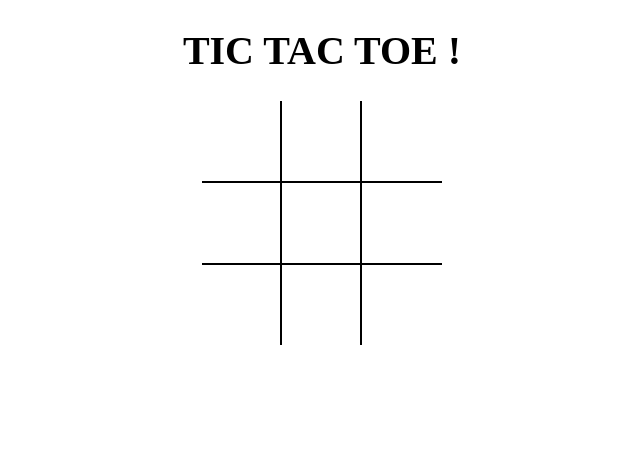
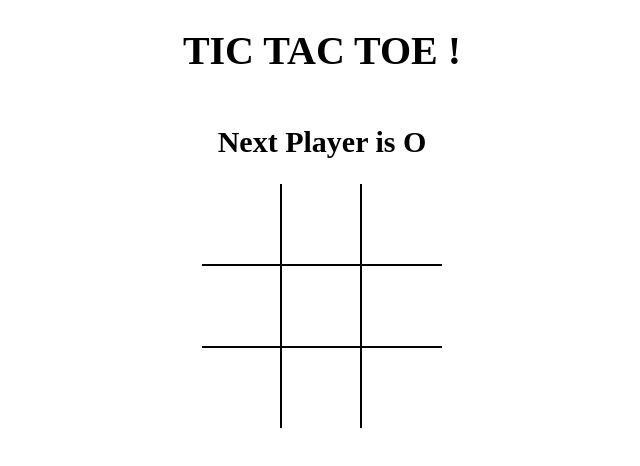
Before and after one commit to abhishekk7r/tictactoe, a React (Vite) app: page / in a window 1280 px wide. Shown: the top 466 px of the page, without its empty margins (318-958 px from the left). Built offline with nearby package versions, Linux system fonts and the light colour scheme.

Commit message:
Added the logic for the game to calculate the winner and stop the input after a winner is decided

```diff
--- a/src/App.jsx
+++ b/src/App.jsx
@@ -1,11 +1,41 @@
-import React from 'react';
+import React, { useState } from 'react';
 import Board from './Board/Board.jsx';
 import './styles/root.scss';
+import { calculateWinner } from './helpers.js';
 
-const app = () => (
-  <div className="app">
-    <h1>TIC TAC TOE !</h1>
-    <Board />
-  </div>
-);
+const app = () => {
+  const [board, setBoard] = useState(Array(9).fill(null));
+  const [isXNext, setIsXNext] = useState(false);
+
+  const winner = calculateWinner(board);
+  console.log(winner);
+
+  const message = winner
+    ? `Winner is ${winner}`
+    : `Next Player is ${isXNext ? 'X' : 'O'}`;
+
+  const handleSqaureClick = position => {
+    if (board[position] || winner) {
+      return;
+    }
+    setBoard(prev => {
+      return prev.map((square, pos) => {
+        if (pos === position) {
+          return isXNext ? 'X' : '0';
+        }
+
+        return square;
+      });
+    });
+    setIsXNext(prev => !prev);
+  };
+
+  return (
+    <div className="app">
+      <h1>TIC TAC TOE !</h1>
+      <h2>{message}</h2>
+      <Board board={board} handleSqaureClick={handleSqaureClick} />
+    </div>
+  );
+};
 export default app;
--- a/src/Board/Board.jsx
+++ b/src/Board/Board.jsx
@@ -1,29 +1,7 @@
-import React, { useState } from 'react';
+import React from 'react';
 import Sqaure from './Sqaure';
 
-//? we pass the board index in the value of the sqaure.
-
-const Board = () => {
-  const [board, setBoard] = useState(Array(9).fill(null));
-  const [isXNext, setIsXNext] = useState(false);
-
-  const handleSqaureClick = position => {
-    if (board[position]) {
-      return;
-    }
-
-    setBoard(prev => {
-      return prev.map((square, pos) => {
-        if (pos === position) {
-          return isXNext ? 'X' : '0';
-        }
-
-        return square;
-      });
-    });
-    setIsXNext(prev => !prev);
-  };
-
+const Board = ({ board, handleSqaureClick }) => {
   const renderSqaure = position => {
     return (
       <Sqaure
--- a/src/Board/Sqaure.jsx
+++ b/src/Board/Sqaure.jsx
@@ -3,7 +3,6 @@
 //Here we used object destructuring to remove props
 
 const Sqaure = ({ value, onClick }) => {
-  // console.log(value);
   return (
     <button type="button" className="square" onClick={onClick}>
       {value}
--- /dev/null
+++ b/src/helpers.js
@@ -0,0 +1,19 @@
+export function calculateWinner(squares) {
+  const lines = [
+    [0, 1, 2],
+    [3, 4, 5],
+    [6, 7, 8],
+    [0, 3, 6],
+    [1, 4, 7],
+    [2, 5, 8],
+    [0, 4, 8],
+    [2, 4, 6],
+  ];
+  for (let i = 0; i < lines.length; i++) {
+    const [a, b, c] = lines[i];
+    if (squares[a] && squares[a] === squares[b] && squares[a] === squares[c]) {
+      return squares[a];
+    }
+  }
+  return null;
+}
```
